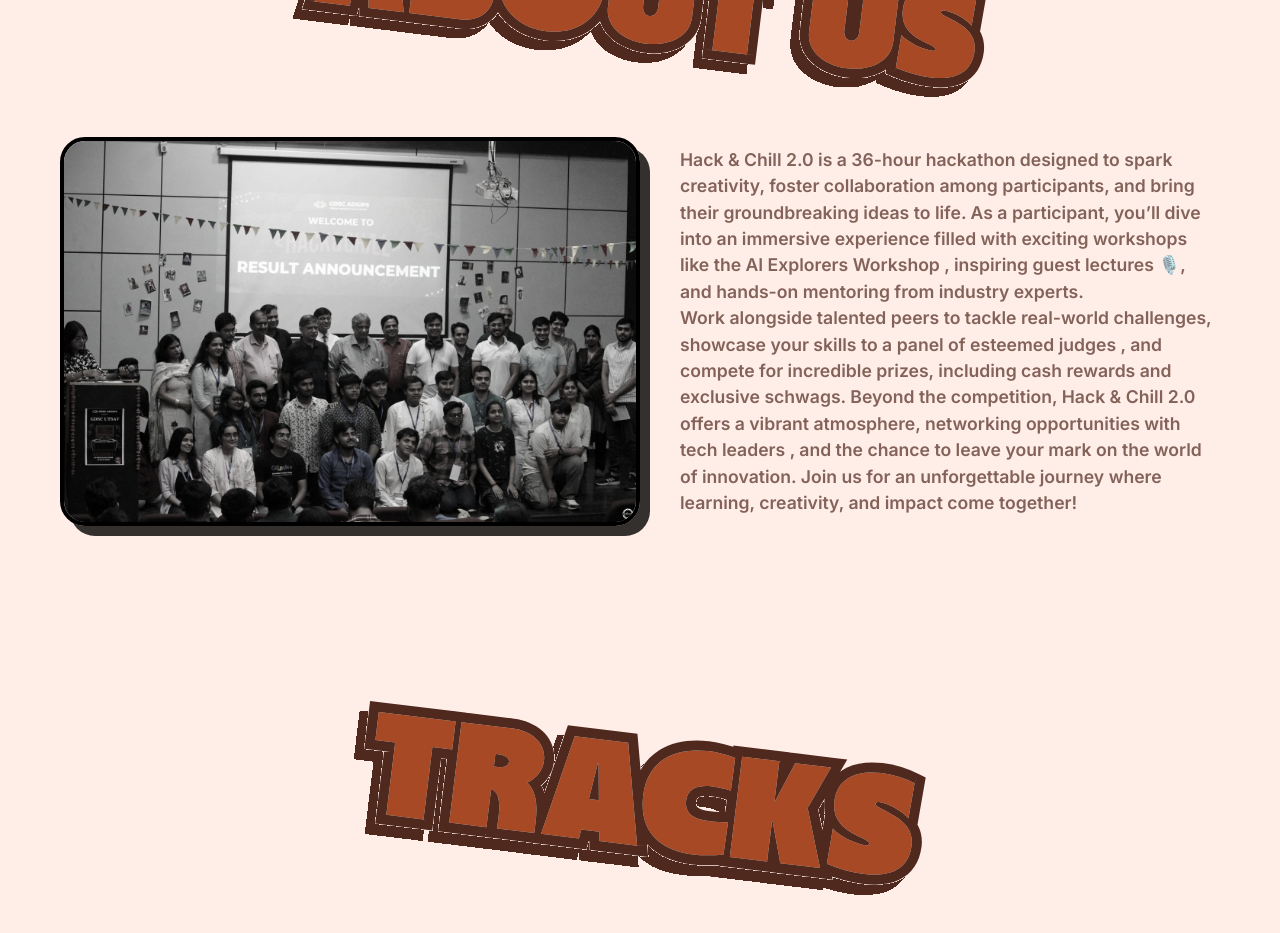
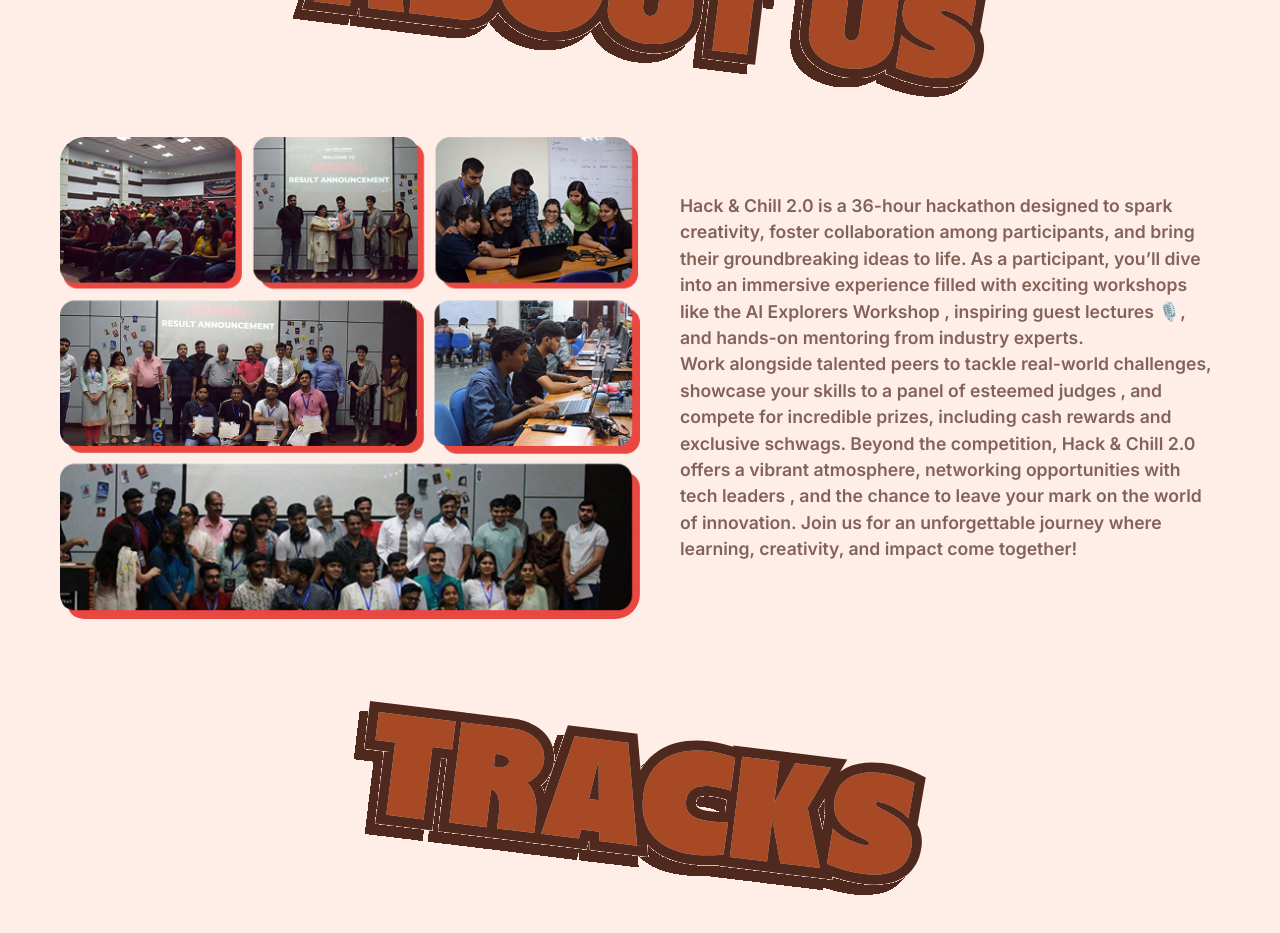
Before and after one commit to GDG-ADGIPS/Hack-Chill-2.0, a React (Vite) app: page / in a window 1280 px wide. Shown: the part 1100-2033 px from the top of the page. Built offline with nearby package versions, Linux system fonts and the light colour scheme.

Commit message:
about us image update

```diff
--- a/src/components/About/About.css
+++ b/src/components/About/About.css
@@ -30,10 +30,10 @@
 }
 .aboutus-content img {
   width: 50%;
-  filter: grayscale(90%);
+  /* filter: grayscale(90%); */
   border-radius: 25px;
-  border: 4px solid black;
-  box-shadow: 10px 10px var(--brand-color);
+  /* border: 4px solid black; */
+  /* box-shadow: 10px 10px var(--brand-color); */
 }
 .aboutus-content p {
   font-family: "Inter", sans-serif;
--- a/src/components/About/About.jsx
+++ b/src/components/About/About.jsx
@@ -24,7 +24,7 @@
             <img src="/pics/aboutus.svg" alt="" className="heading" />
           </div>
           <div className="aboutus-content">
-            <img src="/pics/HNC1.JPG" alt="" />
+            <img src="/pics/aboutus.png" alt="" />
             <p>
               Hack & Chill 2.0 is a 36-hour hackathon designed to spark
               creativity, foster collaboration among participants, and bring
```
Also changed, not shown: public/pics/aboutus.png (added).
